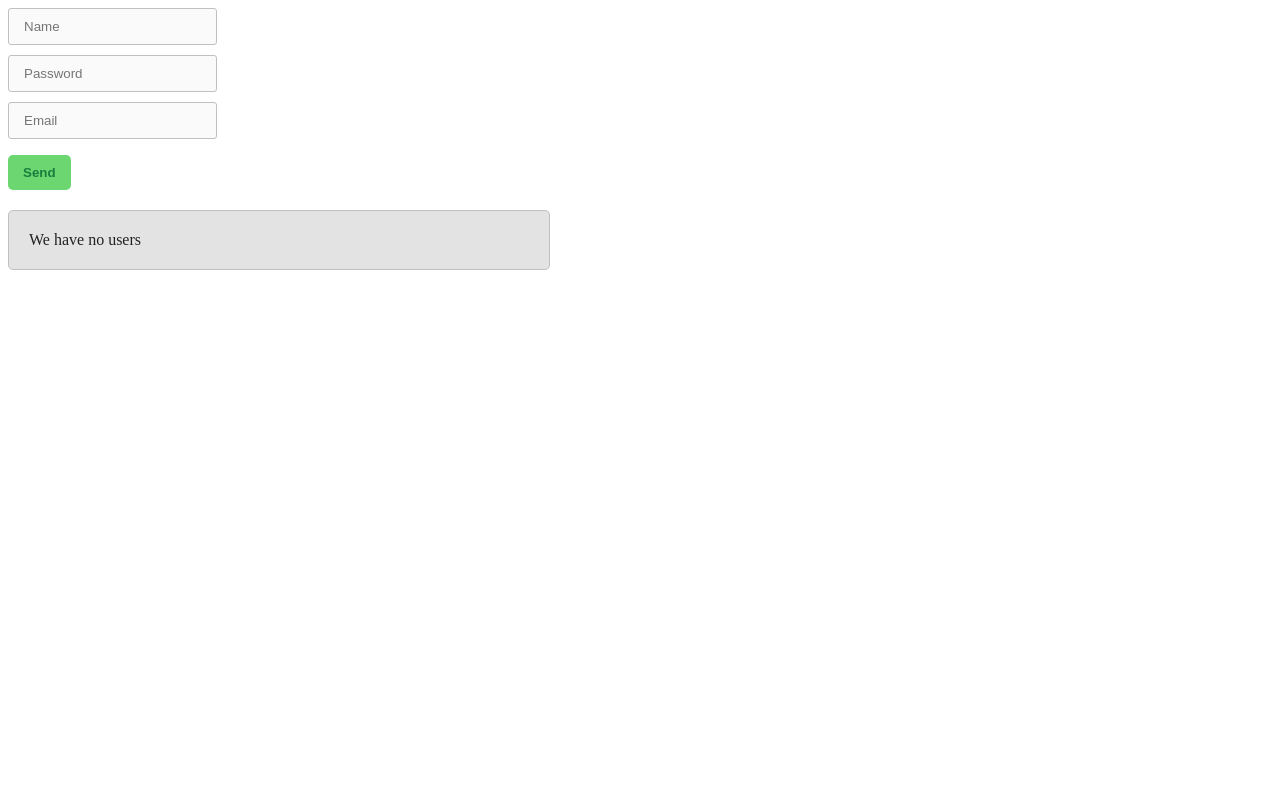
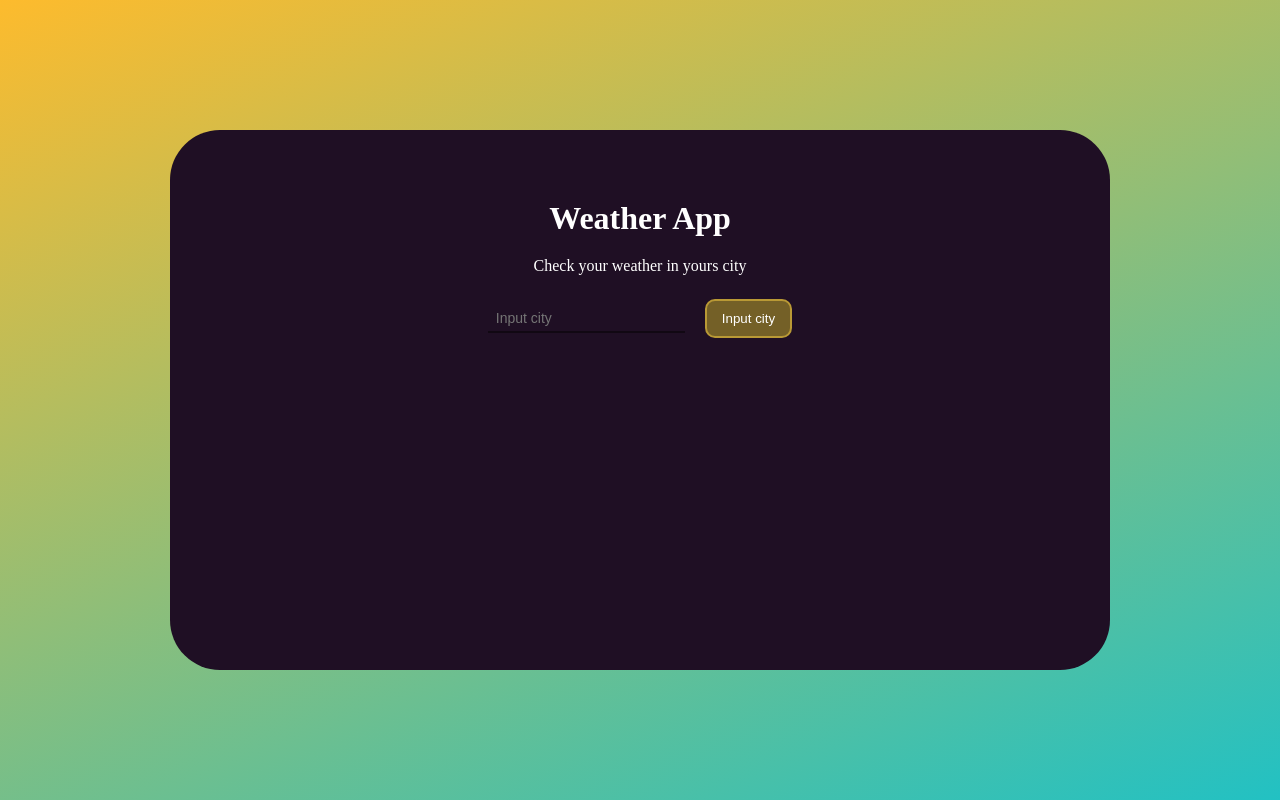
Before and after one commit to PavelSpectr/vue.js-crypto-weather, a Vue app: page / in a window 1280 px wide. Built offline with nearby package versions, Linux system fonts and the light colour scheme.

Commit message:
Refactor to weather app with API

```diff
--- a/package.json
+++ b/package.json
@@ -9,6 +9,7 @@
     "preview": "vite preview"
   },
   "dependencies": {
+    "axios": "^1.7.2",
     "vue": "^3.4.29"
   },
   "devDependencies": {
--- a/src/App.vue
+++ b/src/App.vue
@@ -1,100 +1,120 @@
 <script>
-import User from './components/User.vue'
+import axios from "axios";
 
   export default {
-  components: {User},
-
     data() {
       return {
-      users: [],
-      error: '',
-      userName: '',
-      userPass: '',
-      userEmail: ''
+        city: "",
+        error: "",
+        info: null
       }
     },
+    computed: {
+      cityName() {
+        return '"' + this.city + '"'
+      },
+      showTemp() {
+        return "Temperature: " + this.info.main.temp
+      },
+      showFeelsLike() {
+        return "Feels like: " + this.info.main.feels_like
+      },
+      showMinTemperature() {
+        return "Min temperature: " + this.info.main.temp_min
+      },
+      showMaxTemperature() {
+        return "Max temperature: " + this.info.main.temp_max
+      },
+    },
     methods: {
-    sendData() {
-      if(this.userName == '') {
-        this.error = 'Empty name';
-        return;
-      } else if(this.userPass == '') {
-        this.error = 'Empty pass';
-        return;
-      } else if(this.userEmail == '') {
-        this.error = 'Empty email';
-        return;
+      getWeather() {
+        if(this.city.trim().length < 2) {
+          this.error = "City can't be less 2 chars"
+          return false;
         }
-      this.users.push({
-        name: this.userName,
-        pass: this.userPass,
-        email: this.userEmail
-      })
-    },
-    deleteUser(index) {
-      this.users.splice(index, 1);
+        this.error = ""
+
+        axios.get(`https://api.openweathermap.org/data/2.5/weather?q=${this.city}&units=metric&appid=eec476f912397d253d3eaef15c3f322b`)
+            .then(resolve => (this.info = resolve.data))
       }
     }
   }
 </script>
 
 <template>
-  <input type="text" v-model = userName placeholder="Name">
-  <input type="password" v-model = userPass placeholder="Password">
-  <input type="email" v-model = userEmail placeholder="Email">
-  <p className="error">{{error}}</p>
+  <div class="wrapper">
+    <h1>Weather App</h1>
+    <p>Check your weather in {{ city == "" ? "yours city" : cityName}}</p>
+    <input type="text" v-model=city placeholder="Input city">
+    <!--<button v-show="city != ''">Get weather</button>-->
+    <button v-if="city != ''" @click=getWeather>Get weather</button>
+    <button disabled v-else>Input city</button>
+    <p class="error">{{ error }}</p>
 
-  <button @click = sendData()>Send</button>
-
-  <div v-if="users.length == 0" className="user">
-    We have no users
+    <div v-if="info != null">
+      <p>{{ showTemp }}</p>
+      <p>{{ showFeelsLike }}</p>
+      <p>{{ showMinTemperature }}</p>
+      <p>{{ showMaxTemperature }}</p>
     </div>
-  <div v-else-if="users.length == 1" className="user">
-    We have only 1 user
   </div>
-  <div v-else className="user">
-    We have more than 1 element
-  </div>
-
-  <User v-for="(el, index) in users" :key=index :user="el" :index="index" :deleteUser="deleteUser" />
-
 </template>
 
 <style scoped>
-input {
-  display: block;
-  margin-bottom: 10px;
-  border-radius: 3px;
-  border: 1px solid silver;
-  outline: none;
-  padding: 10px 15px;
-  background: #fafafa;
-  color: #333;
+  .error {
+    color: #d03939
   }
 
-button {
+  .wrapper {
+    width: 900px;
+    height: 500px;
+    border-radius: 50px;
+    padding: 20px;
+    background: #1f0f24;
+    text-align: center;
+    color: #fff
+  }
+
+  .wrapper h1 {
+    margin-top: 50px;
+  }
+
+  .wrapper p {
+    margin-top: 20px;
+  }
+
+  .wrapper input {
+    margin-top: 30px;
+    background: transparent;
     border: 0;
-  border-radius: 5px;
+    border-bottom: 2px solid #110813;
+    color: #fcfcfc;
+    font-size: 14px;
+    padding: 5px 8px;
     outline: none;
+  }
+
+  .wrapper input:focus {
+    border-bottom-color: #6e2d7d;
+  }
+
+  .wrapper button {
+    background: #e3bc4b;
+    color: #fff;
+    border-radius: 10px;
+    border: 2px solid #b99935;
     padding: 10px 15px;
-  background: #6cd670;
-  color: #167f3d;
-  font-weight: bold;
+    margin-left: 20px;
     cursor: pointer;
     transition: transform 500ms ease;
   }
 
-button:hover {
-  transform: translateY(-5px);
+  .wrapper button:hover {
+    transform: scale(1.1) translateY(-5px);
   }
 
-.user {
-  width: 500px;
-  margin-top: 20px;
-  border: 1px solid silver;
-  background: #e3e3e3;
-  color: #222;
-  padding: 20px;
-  border-radius: 5px;
+  .wrapper button:disabled {
+    background: #746027;
+    cursor: not-allowed;
   }
 </style>
--- /dev/null
+++ b/src/assets/main1.css
@@ -0,0 +1,14 @@
+* {
+    margin: 0;
+    padding: 0;
+}
+
+body {
+    width: 100%;
+    min-height: 100vh;
+    background: rgb(34,193,195);
+    background: linear-gradient(339deg, rgba(34,193,195,1) 0%, rgba(253,187,45,1) 100%);
+    display: flex;
+    justify-content: center;
+    align-items: center;
+}
--- a/src/components/User.vue
+++ /dev/null
@@ -1,45 +0,0 @@
-<template>
-  <div className="user">
-    <button @click="deleteUser(index)">Delete</button>
-    <h3>{{ user.name }}</h3>
-    <p>{{ user.email }} - <b>{{ user.pass }}</b></p>
-  </div>
-</template>
-
-<script>
-export default {
-  props: {
-    user: {
-      type: Object,
-      required: true
-    },
-    index: {
-      type: Number,
-      required: true
-    },
-    deleteUser: {
-      type: Function,
-      required: true
-    }
-  }
-}
-</script>
-
-<style scoped>
-  button {
-    border: 0;
-    border-radius: 5px;
-    outline: none;
-    padding: 10px 15px;
-    background: #d66c75;
-    color: #7f1629;
-    font-weight: bold;
-    cursor: pointer;
-    transition: transform 500ms ease;
-    float: right;
-  }
-
-  button:hover {
-    transform: translateY(-5px);
-  }
-</style>
--- a/src/main.js
+++ b/src/main.js
@@ -1,4 +1,4 @@
-//import './assets/main.css'
+import './assets/main1.css'
 
 import { createApp } from 'vue'
 import App from './App.vue'
```
Also changed, not shown: 1 other file (tests, documents, lock files or other folders). Lines whose indentation alone changed are shown as unchanged.
